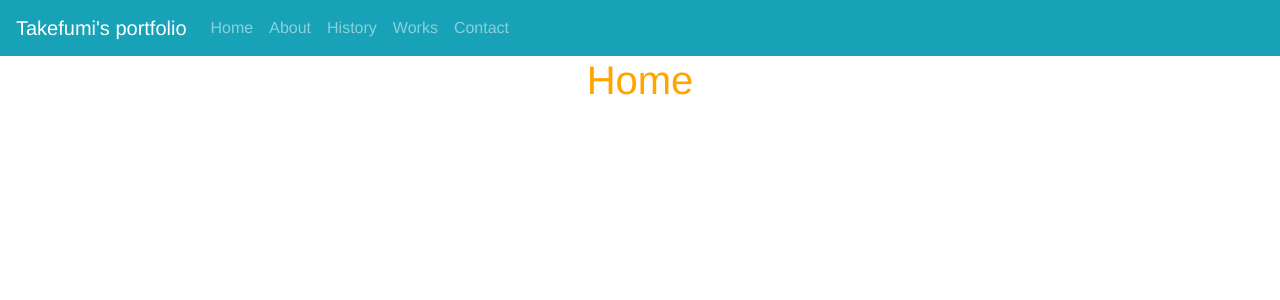
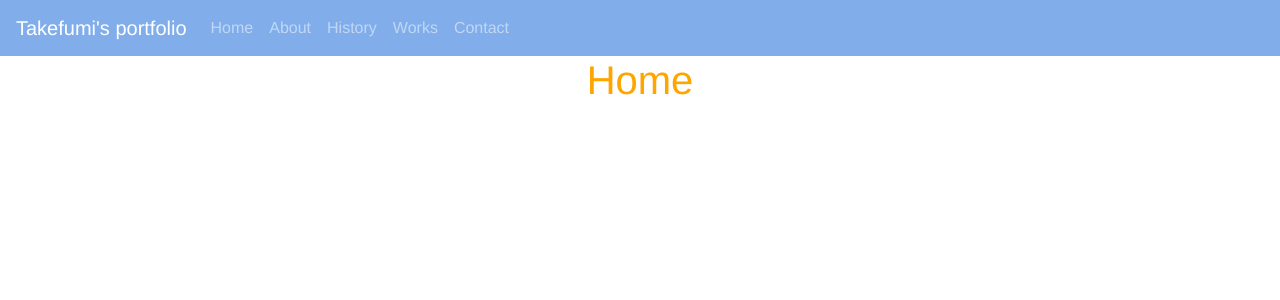
Before and after one commit to kokorinosoba/portfolio, a Vue app in the folder vue-project/: page / in a window 1280 px wide. Shown: the top 300 px of the page. Built offline with nearby package versions, Linux system fonts and the light colour scheme.

Commit message:
:art: navbarの色を変更

```diff
--- a/vue-project/src/components/myheader.vue
+++ b/vue-project/src/components/myheader.vue
@@ -1,6 +1,6 @@
 <template>
 <div>
-  <b-navbar toggleable="lg" type="dark" variant="info">
+  <b-navbar toggleable="lg" type="dark" class="navbar-color">
     <b-navbar-brand tag="h1" class="mb-0">Takefumi's portfolio</b-navbar-brand>
 
     <b-navbar-toggle target="nav-collapse"></b-navbar-toggle>
--- a/vue-project/src/style.css
+++ b/vue-project/src/style.css
@@ -1,3 +1,8 @@
 h1 {
+  margin-top: 50px;
   color: orange;
 }
+
+.navbar-color {
+  background-color: rgb(129, 174, 235);
+}
```
